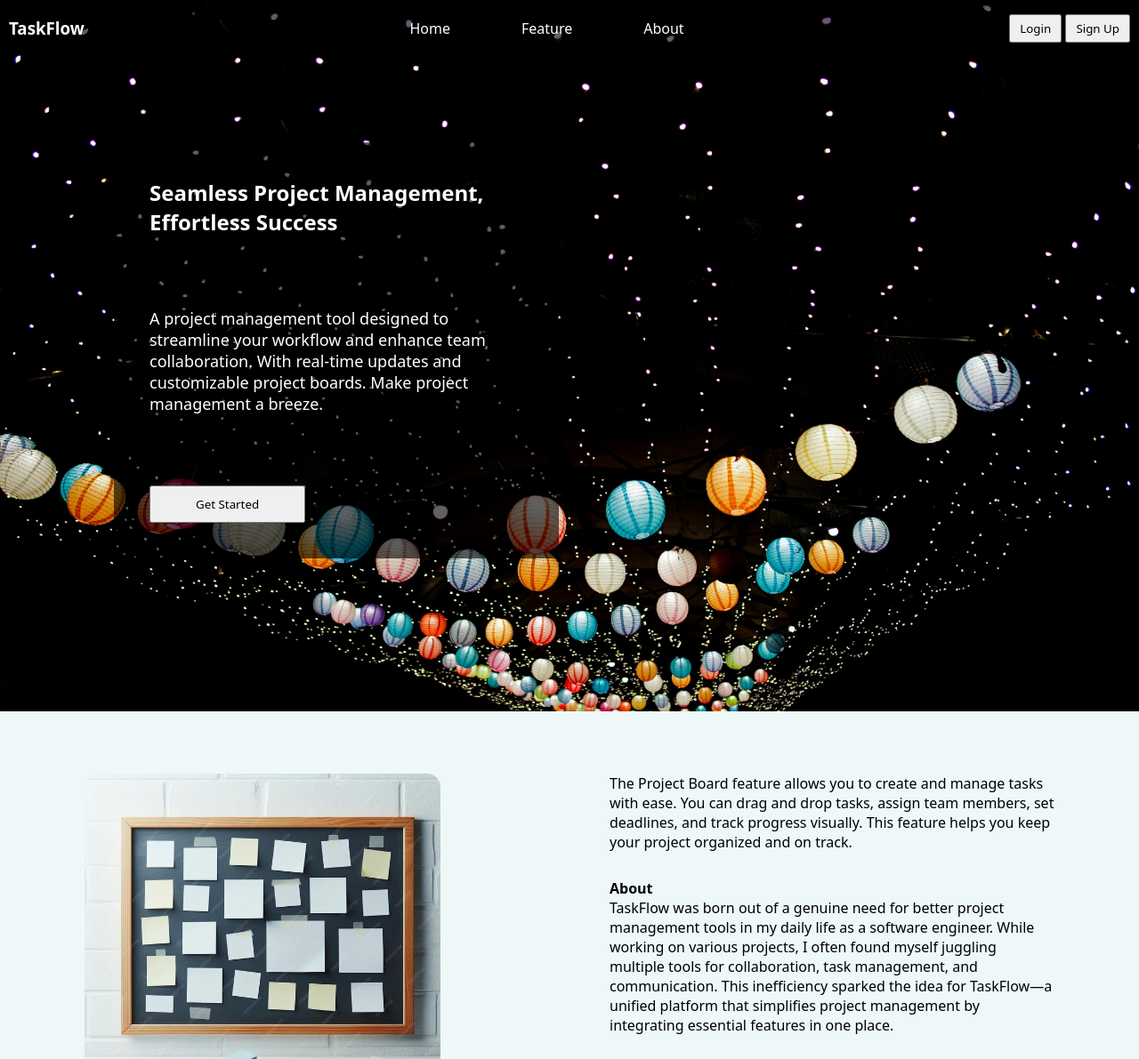
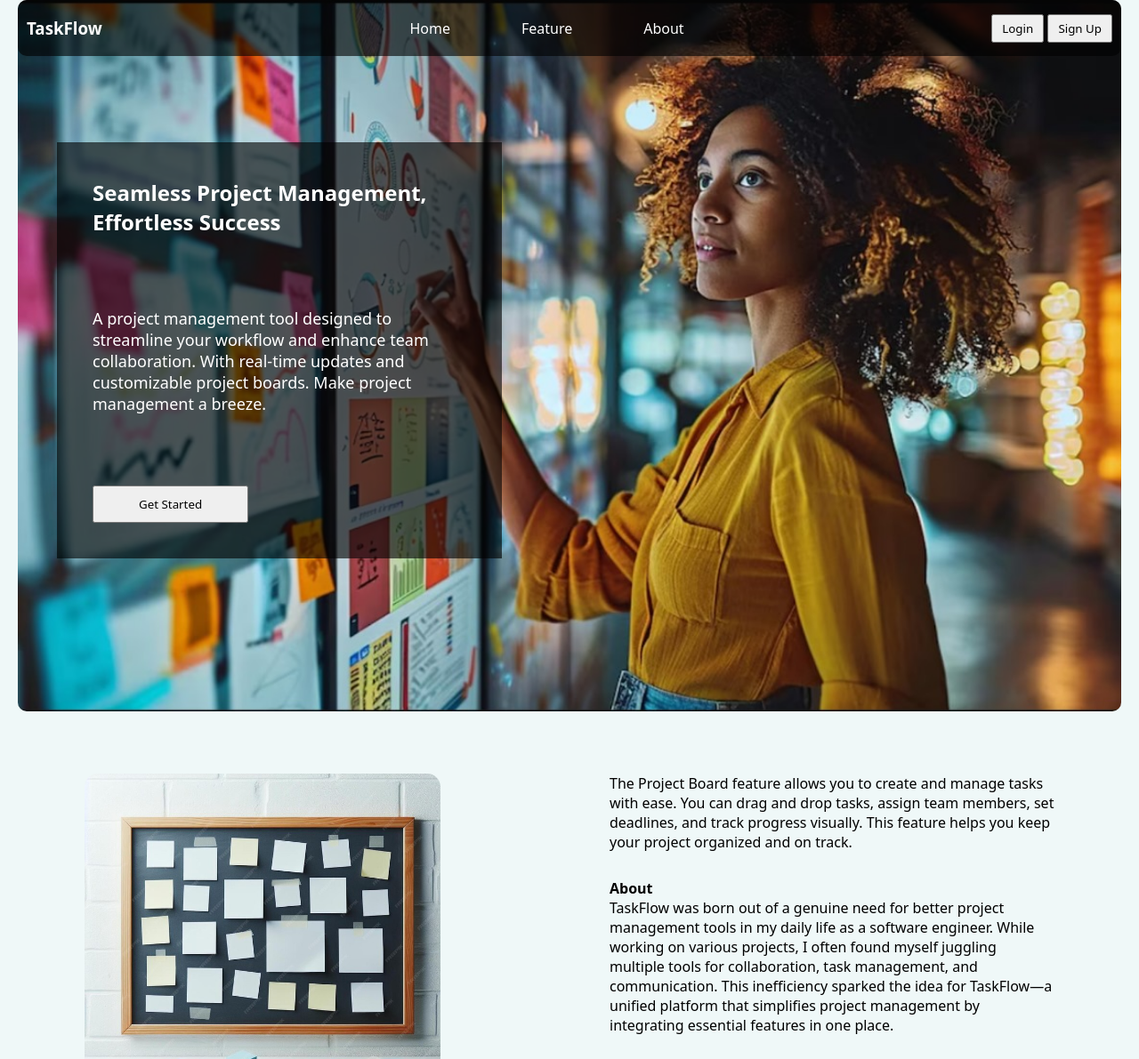
Before and after one commit to Grace-Kabute/Kanban-Board-LandingPage, a plain HTML site: page Index.html in a window 1280 px wide. Shown: the top 1191 px of the page at 89% size. Drawn offline with Linux system fonts and the light colour scheme.

Commit message:
final commit

```diff
--- a/Index.html
+++ b/Index.html
@@ -30,9 +30,11 @@
             </div>
         </header>
             <section id="feature">
+                <div>
                 <h2>Seamless Project Management, Effortless Success</h2>
                 <p>A project management tool designed to streamline your workflow and enhance team collaboration. With real-time updates and customizable project boards. Make project management a <span>breeze</span>.</p>
                 <button>Get Started</button>
+            </div>
             </section>
         </div>
             <section id="about">
@@ -43,7 +45,7 @@
                     <span>About</span>
                     TaskFlow was born out of a genuine need for better project management tools in my daily life as a software engineer. While working on various projects, I often found myself juggling multiple tools for collaboration, task management, and communication. This inefficiency sparked the idea for TaskFlow—a unified platform that simplifies project management by integrating essential features in one place.
                 </p>
-                <a href="https://github.com/Grace-Kabute/Kanban-Board.git">Learn more...</a>
+                <a href="https://github.com/Grace-Kabute/Kanban-Board.git">see code...</a>
                 <div class="socials">
                     <a href="https://www.linkedin.com/in/grace-kabute/"><img src="./Images/linkedin.png" alt="linkedin"></a>
                     <a href="https://github.com/Grace-Kabute"><img src="./Images/github.png" alt="github"></a>
--- a/Style.css
+++ b/Style.css
@@ -4,11 +4,16 @@
     box-sizing: border-box;
     font-family: system-ui, -apple-system, BlinkMacSystemFont, 'Segoe UI', Roboto, Oxygen, Ubuntu, Cantarell, 'Open Sans', 'Helvetica Neue', sans-serif;
 }
+.container{
+    background-color: rgba(7, 148, 148, 0.062);
+}
 .hero{
-    background-image: url('./Images/landing.jpg');
+    background-image: url('./Images/LP.jpg');
     background-size: cover;
     background-position-y:20% ;
     height: 100vh;
+    margin: 0 20px;
+    border-radius: 10px;
 }
 header{
     color: white;
@@ -18,6 +23,7 @@ header{
     align-items: center;
     height: 63px;
     padding: 0 10px;
+    border-radius: 10px;
 }
 li, a,ul, nav{
     color: white;
@@ -41,7 +47,7 @@ button{
     padding: 40px;
     position: absolute;
     top: 20%;
-    left: 10%;
+    left: 5%;
 }
 #feature p{
     padding: 80px 0;
@@ -51,7 +57,6 @@ button{
     padding: 10px 50px;
 }
 #about{
-    background-color: rgba(7, 148, 148, 0.062);
     display: flex;
     justify-content: space-around;
     padding-top:70px ;
```
Also changed, not shown: Images/LP.jpg (added), Images/landing.jpg (deleted).
